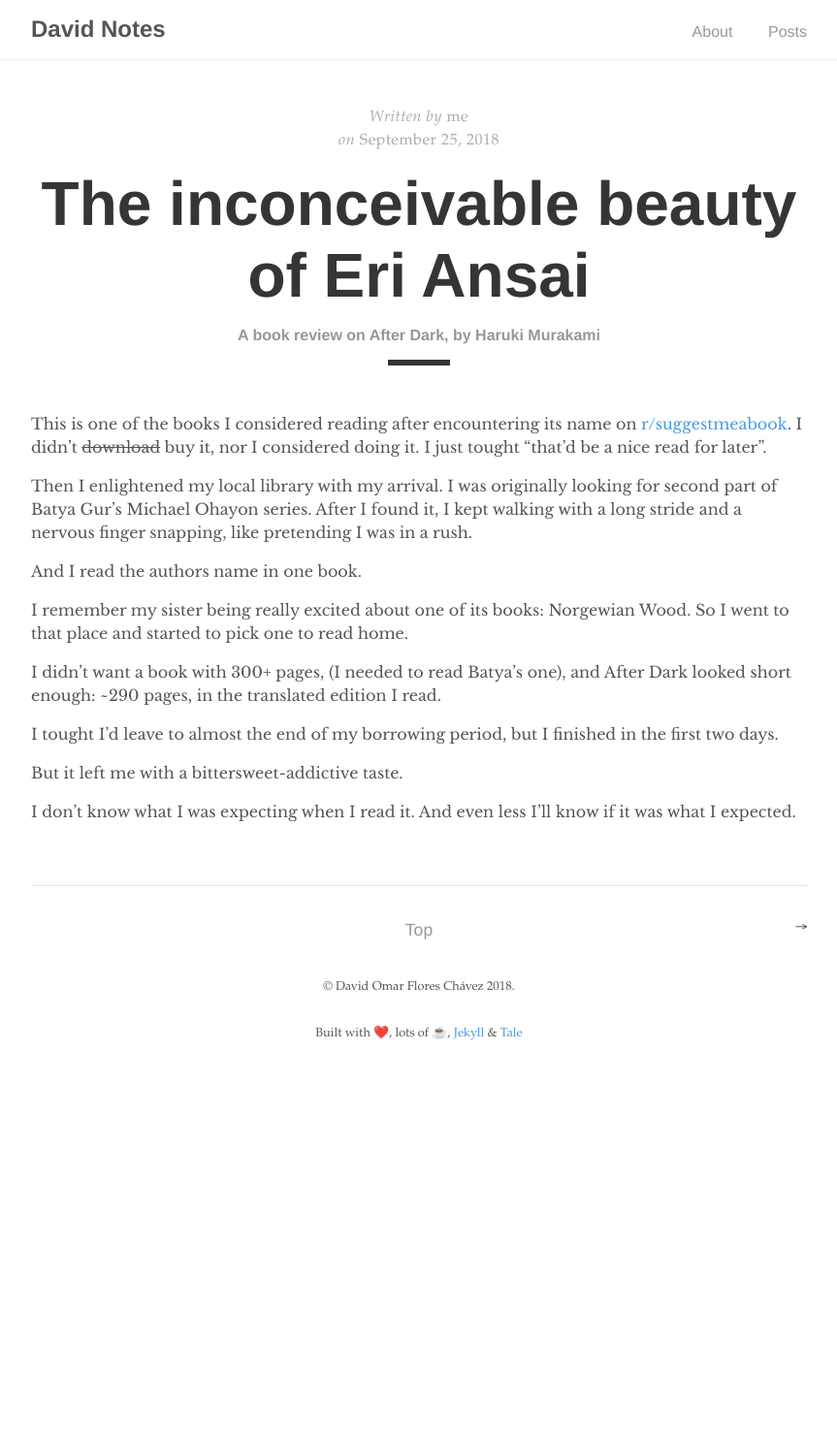
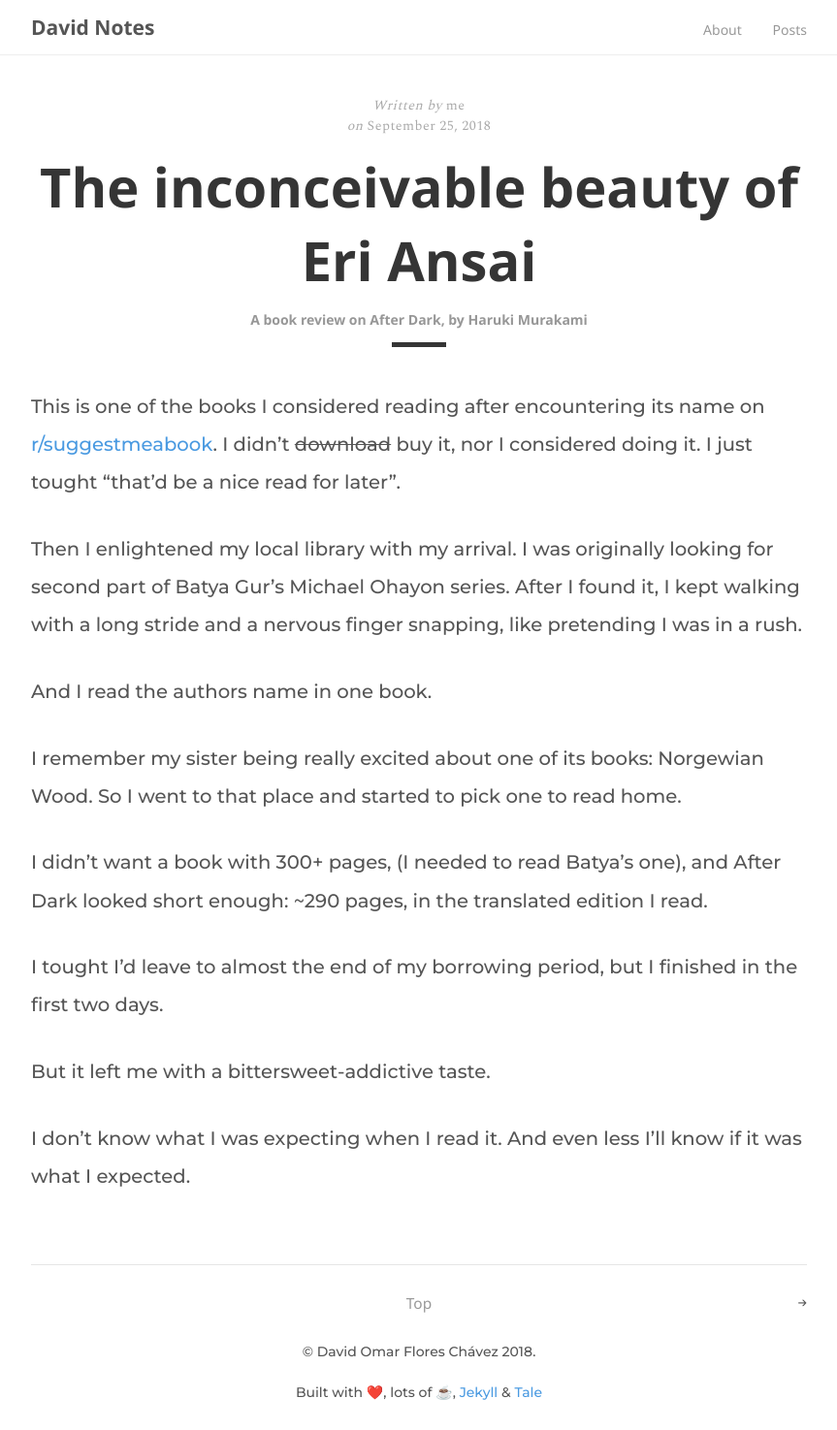
Before and after one commit to davidomarf/blog, a Jekyll site: the page built from _posts/2018-09-25-after-dark.md, in a window 1280 px wide. Shown: the whole page at 97% size, without its empty margins (208-1071 px from the left). Built offline with Jekyll 4.4.1, drawn with Linux system fonts in a browser that asks for light colours; nearby versions of some CDN libraries; some web fonts are replaced; before the commit the page ends 1109 px from its top, so only the background shows below that.

Commit message:
Update Style

```diff
--- a/_includes/head.html
+++ b/_includes/head.html
@@ -14,13 +14,16 @@
   </title>
 
   <!-- CSS -->
-  <link rel="stylesheet" href="{{ "/assets/main.css" | relative_url }}">
+  <link rel="stylesheet" href="{{ "/assets/css/main.css" | relative_url }}">
   <link rel="stylesheet" href="https://fonts.googleapis.com/css?family=Libre+Baskerville:400,400i,700">
+  <link href="https://fonts.googleapis.com/css?family=Cutive" rel="stylesheet">
+  <link href="https://fonts.googleapis.com/css?family=Spectral" rel="stylesheet">
+  <link href="https://fonts.googleapis.com/css?family=Montserrat:500,600" rel="stylesheet">
 
   <!-- Favicon -->
-  <link rel="icon" type="image/png" sizes="32x32" href="{{ "/assets/favicon-32x32.png" | relative_url }}">
-  <link rel="icon" type="image/png" sizes="16x16" href="{{ "/assets/favicon-16x16.png" | relative_url }}">
-  <link rel="apple-touch-icon" sizes="180x180" href="{{ "/assets/apple-touch-icon.png" | relative_url }}">
+  <link rel="icon" type="image/png" sizes="32x32" href="{{ "/assets/img/favicon-32x32.png" | relative_url }}">
+  <link rel="icon" type="image/png" sizes="16x16" href="{{ "/assets/img/favicon-16x16.png" | relative_url }}">
+  <link rel="apple-touch-icon" sizes="180x180" href="{{ "/assets/img/apple-touch-icon.png" | relative_url }}">
 
   <!-- RSS -->
   {% feed_meta %}
--- a/_layouts/post.html
+++ b/_layouts/post.html
@@ -3,6 +3,7 @@ layout: default
 ---
 
 <div class="post">
+  <div class="post-header">
   <div class="post-info">
     <span>Written by</span>
     {% if page.author %}
@@ -22,9 +23,11 @@ layout: default
     <h2 class="post-subtitle">A book review on {{ page.book }}</h2>
   {% endif %}
   <div class="post-line"></div>
+</div>
 
+  <div class="post-content">
   {{ content }}
-
+</div>
 </div>
 
 <div class="pagination">
--- a/_sass/tale/_base.scss
+++ b/_sass/tale/_base.scss
@@ -12,11 +12,11 @@ body {
 
 html {
   font-family: $serif-primary;
-  font-size: 14px;
+  font-size: 12px;
   overflow-y: scroll;
 
   @media (min-width: 600px) {
-    font-size: 16px;
+    font-size: 14px;
   }
 }
 
--- a/_sass/tale/_layout.scss
+++ b/_sass/tale/_layout.scss
@@ -81,12 +81,12 @@ footer,
 }
 
 footer {
-  font-family: $serif-secondary;
+  font-family:  $serif-primary;
   padding: 2rem 0;
   text-align: center;
 
   span {
     color: $default-color;
-    font-size: .8rem;
+    font-size: 1em;
   }
 }
--- a/_sass/tale/_post.scss
+++ b/_sass/tale/_post.scss
@@ -36,7 +36,7 @@
   }
 
   p {
-    margin: 0 0 1rem;
+    margin-bottom: 1.5em;
     text-align: left;
   }
 
@@ -69,3 +69,10 @@
     margin: 0;
   }
 }
+
+.post-content {
+  font-size: 1.4em;
+  p {
+    line-height: 2em;
+  }
+}
--- a/_sass/tale/_variables.scss
+++ b/_sass/tale/_variables.scss
@@ -11,9 +11,9 @@ $shadow-color: rgba(0, 0, 0, .2);
 $code-color: #bf616a;
 
 // Fonts
-$serif-primary: 'Libre Baskerville', 'Times New Roman', Times, serif;
-$serif-secondary: Palatino, 'Palatino LT STD', 'Palatino Linotype', 'Book Antiqua', 'Georgia', serif;
-$sans-serif: 'Helvetica Neue', 'Segoe UI', Helvetica, Arial, sans-serif;
+$serif-primary: 'Montserrat', 'Times New Roman', Times, serif;
+$serif-secondary: 'Spectral', 'Palatino LT STD', 'Palatino Linotype', 'Book Antiqua', 'Georgia', serif;
+$sans-serif: 'Cutive', 'Segoe UI', Helvetica, Arial, sans-serif;
 $monospaced: Menlo, Monaco, monospace;
 
 @mixin box-sizing($type: border-box) {
```
Also changed, not shown: assets/css/main.scss (renamed from assets/main.scss), assets/img/apple-touch-icon.png (renamed from assets/apple-touch-icon.png), assets/img/favicon-16x16.png (renamed from assets/favicon-16x16.png), assets/img/favicon-32x32.png (renamed from assets/favicon-32x32.png).
